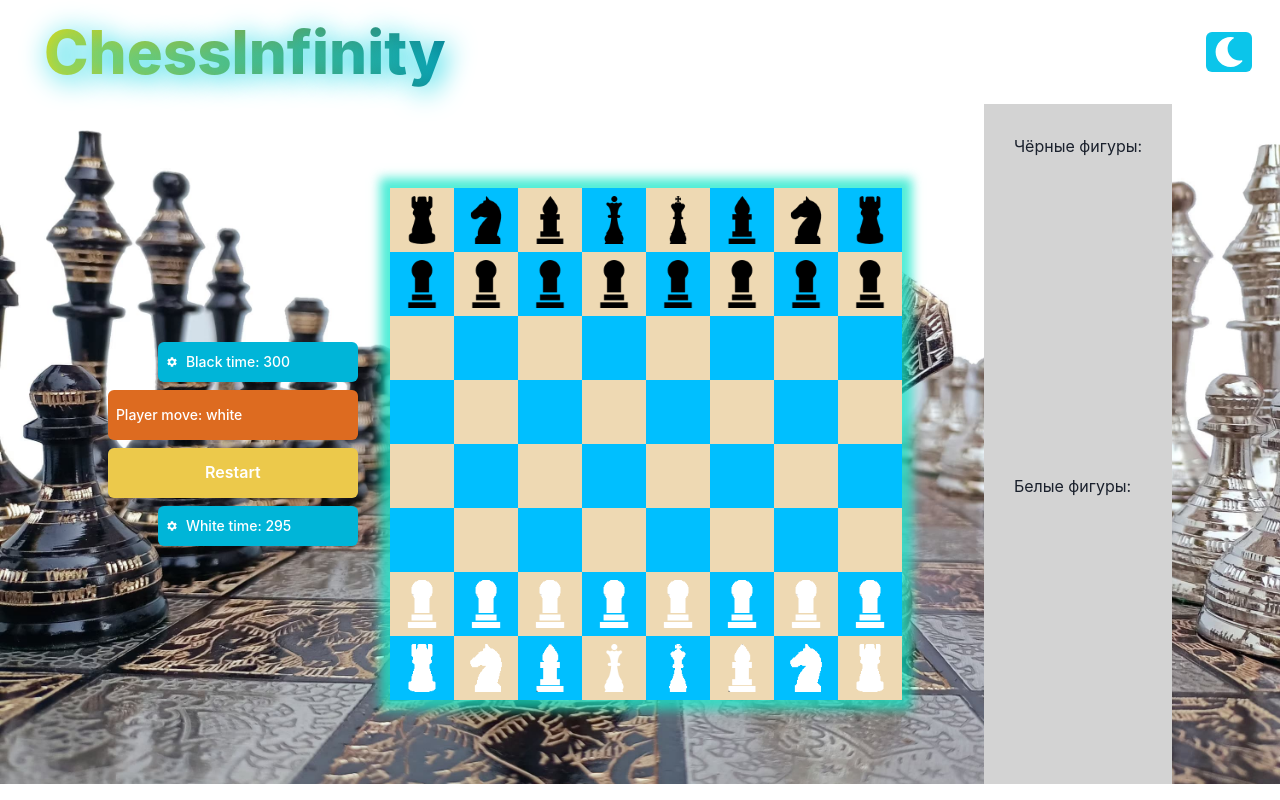
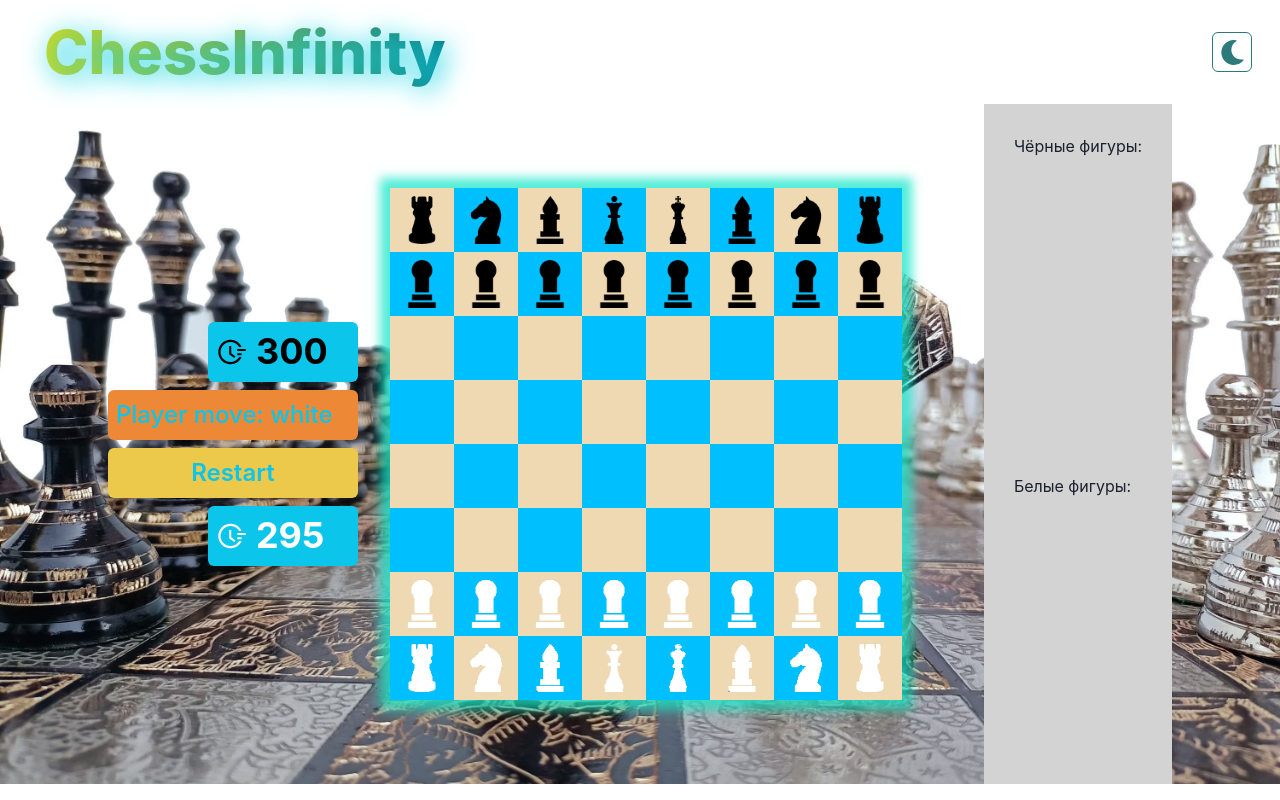
Before and after one commit to namhels/chess-react-typescript, a React (Create React App) app: page / in a window 1280 px wide. Built offline with nearby package versions, Linux system fonts and the light colour scheme.

Commit message:
add style Timer

```diff
--- a/src/App.tsx
+++ b/src/App.tsx
@@ -1,7 +1,5 @@
 import React, { useEffect, useState } from 'react';
 import './App.css';
-import { Flex, Heading } from '@chakra-ui/react'
-import { useColorMode } from '@chakra-ui/react';
 import { BoardComponent } from './components/BoardComponent';
 import { Board } from './modals/Board';
 import { Player } from './modals/Player';
@@ -9,6 +7,8 @@ import { Colors } from './modals/Colors';
 import LostFigures from './components/LostFigures';
 import Timer from './components/Timer';
 import ToggleTheme from './components/ToggleTheme';
+import { useColorMode } from '@chakra-ui/react';
+import { Flex, Heading, Link } from '@chakra-ui/react'
 
 function App() {
   const [board, setBoard] = useState(new Board());
@@ -42,6 +42,8 @@ function App() {
         px={7}
         >
         <Heading
+          as={Link}
+          href='/'
           p={4}
           bgGradient='linear(to-l, #027a95, #f6dd00)'
           bgClip='text'
--- a/src/components/Timer.tsx
+++ b/src/components/Timer.tsx
@@ -1,7 +1,7 @@
 import React, { FC, useEffect, useRef, useState } from 'react';
 import { Player } from '../modals/Player';
 import { Colors } from '../modals/Colors';
-import { MdSettings } from 'react-icons/md'
+import { AiOutlineFieldTime } from 'react-icons/ai'
 import {  Button, Tag, TagLabel, TagLeftIcon, VStack } from '@chakra-ui/react';
 
 interface TimerProps {
@@ -48,19 +48,20 @@ const Timer: FC<TimerProps> = ({ currentPlayer, restart }) => {
       align='end'
     >
       <Tag
-        w='200px'
-        h='40px'
-        variant='solid'
-        colorScheme='cyan'
+        w='150px'
+        h='60px'
+        bg="cyan.400"
+        color="black"
       >
-        <TagLeftIcon boxSize='12px' as={MdSettings} />
-        <TagLabel>Black time: {blackTime}</TagLabel>
+        <TagLeftIcon boxSize='32px' as={AiOutlineFieldTime} />
+        <TagLabel as='b' fontSize='4xl'>{blackTime}</TagLabel>
       </Tag>
       <Tag
         w='250px'
         h='50px'
-        variant='solid'
-        colorScheme='orange'
+        bg="orange.400"
+        color="cyan.400"
+        fontSize='2xl'
       >
         <TagLabel>Player move: {currentPlayer?.color}</TagLabel>
       </Tag>
@@ -68,17 +69,18 @@ const Timer: FC<TimerProps> = ({ currentPlayer, restart }) => {
         onClick={handleRestart}
         w='250px'
         h='50px'
-        color='white'
+        color="cyan.400"
         colorScheme='yellow'
+        fontSize='2xl'
       >Restart</Button>
       <Tag
-        w='200px'
-        h='40px'
-        variant='solid'
-        colorScheme='cyan'
+        w='150px'
+        h='60px'
+        bg="cyan.400"
+        color="white"
       >
-        <TagLeftIcon boxSize='12px' as={MdSettings} />
-        <TagLabel>White time: {whiteTime}</TagLabel>
+        <TagLeftIcon boxSize='32px' as={AiOutlineFieldTime} />
+        <TagLabel as='b' fontSize='4xl'>{whiteTime}</TagLabel>
       </Tag>
     </VStack>
   );
--- a/src/components/ToggleTheme.jsx
+++ b/src/components/ToggleTheme.jsx
@@ -6,12 +6,12 @@ const ToggleTheme = () => {
 
   return (
     <IconButton
-      p={2}
-      // variant="outline"
-      colorScheme="cyan"
+      // p={2}
+      variant="outline"
+      colorScheme="teal"
       aria-label="toggle theme"
-      color="white"
-      fontSize="30px"
+      // color="white"
+      fontSize="25px"
       onClick={toggleColorMode}
       icon={colorMode === "dark" ? <FaSun /> : <FaMoon />}
     />
```
Lines whose indentation alone changed are shown as unchanged.
